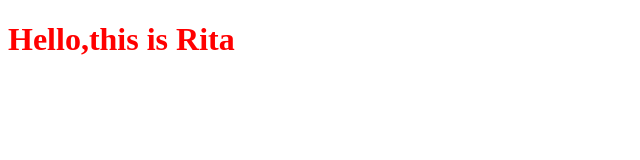
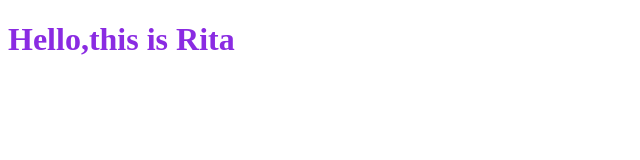
Before and after one commit to RittaSaba/myProject, a plain HTML site: page index.html in a window 1280 px wide. Shown: the whole page, without its empty margins (0-640 px from the left). Drawn offline with Linux system fonts and the light colour scheme.

Commit message:
the color iss changing

```diff
--- a/style.css
+++ b/style.css
@@ -1 +1 @@
-h1{color:red;}
+h1{color:blueviolet;}
```
